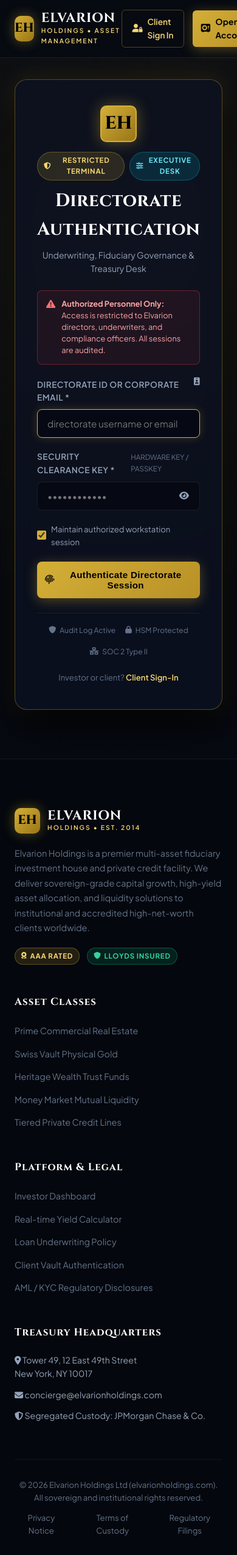
After one commit to mandylim713/elvarion-holdings, a Django app: page /management/login/ in a window 390 px wide. The commit adds this page. Shown: the whole page at 61% size. Run offline with Django 5.2, Linux system fonts and the light colour scheme; data comes from the database, SQL or seed files in the repository.

Commit message:
fix: separate client and admin logins with dedicated directorate portal
- Restrict client login (/login/) strictly to investors with zero admin mentions
- Build dedicated executive directorate portal at /management/login/
- Protect /management/ routes: redirect unauthenticated access to /management/login/
- Deny non-staff accounts on directorate login with clear security alerts
- Add directorate sign out endpoint (/management/logout/)
- Ensure public navbars (desktop & mobile) never show admin links to users
- Show 'Admin Desk' only when user is authenticated with is_staff clearance

```diff
--- a/core/urls.py
+++ b/core/urls.py
@@ -20,6 +20,10 @@ urlpatterns = [
     path('api/realtime-roi/', views.api_realtime_roi, name='api_realtime_roi'),
     path('api/loan-calculator/', views.api_loan_calculator, name='api_loan_calculator'),
 
+    # Dedicated Executive Directorate Authentication
+    path('management/login/', views.admin_login_view, name='admin_login'),
+    path('management/logout/', views.admin_logout_view, name='admin_logout'),
+
     # Admin Management Portal
     path('management/', views.admin_management, name='admin_management'),
     path('management/loan/<int:loan_id>/<str:action>/', views.admin_loan_action, name='admin_loan_action'),
--- a/core/views.py
+++ b/core/views.py
@@ -549,7 +549,7 @@ def submit_kyc(request):
 
 # ---------------- ADMIN MANAGEMENT PORTAL ----------------
 
-@user_passes_test(lambda u: u.is_staff)
+@user_passes_test(lambda u: u.is_staff, login_url='admin_login')
 def admin_management(request):
     """Executive Admin Management View for quick control over areas, plans, loans, KYC, and deposits"""
     pending_loans = LoanApplication.objects.filter(status='pending')
@@ -582,7 +582,7 @@ def admin_management(request):
     return render(request, 'management/index.html', context)
 
 
-@user_passes_test(lambda u: u.is_staff)
+@user_passes_test(lambda u: u.is_staff, login_url='admin_login')
 def admin_kyc_action(request, submission_id, action):
     """Compliance Director approves or declines a KYC submission"""
     submission = get_object_or_404(KYCSubmission, id=submission_id)
@@ -614,7 +614,7 @@ def admin_kyc_action(request, submission_id, action):
     return redirect('admin_management')
 
 
-@user_passes_test(lambda u: u.is_staff)
+@user_passes_test(lambda u: u.is_staff, login_url='admin_login')
 def admin_loan_action(request, loan_id, action):
     """Admin approves or rejects a loan request"""
     loan = get_object_or_404(LoanApplication, id=loan_id)
@@ -652,7 +652,7 @@ def admin_loan_action(request, loan_id, action):
     return redirect('admin_management')
 
 
-@user_passes_test(lambda u: u.is_staff)
+@user_passes_test(lambda u: u.is_staff, login_url='admin_login')
 def admin_deposit_action(request, deposit_id, action):
     """Admin approves or rejects a deposit"""
     deposit = get_object_or_404(DepositRequest, id=deposit_id)
@@ -685,7 +685,7 @@ def admin_deposit_action(request, deposit_id, action):
     return redirect('admin_management')
 
 
-@user_passes_test(lambda u: u.is_staff)
+@user_passes_test(lambda u: u.is_staff, login_url='admin_login')
 def admin_save_plan(request):
     """Quick edit or create investment plan directly from admin dashboard"""
     if request.method == 'POST':
@@ -726,7 +726,7 @@ def admin_save_plan(request):
     return redirect('admin_management')
 
 
-@user_passes_test(lambda u: u.is_staff)
+@user_passes_test(lambda u: u.is_staff, login_url='admin_login')
 def admin_save_tier(request):
     """Quick edit or add loan tier criteria"""
     if request.method == 'POST':
@@ -769,3 +769,55 @@ def terms_of_custody(request):
 
 def regulatory_filings(request):
     return render(request, 'legal/regulatory.html')
+
+
+def admin_login_view(request):
+    """Dedicated Executive Directorate & Staff Login Portal"""
+    if request.user.is_authenticated:
+        if request.user.is_staff:
+            return redirect('admin_management')
+        else:
+            messages.warning(request, 'Your account does not possess Directorate administrative clearance.')
+            return redirect('dashboard')
+
+    if request.method == 'POST':
+        identifier = request.POST.get('identifier', '').strip()
+        password = request.POST.get('password', '')
+        remember_me = request.POST.get('remember_me') == '1'
+
+        user = authenticate(request, username=identifier, password=password)
+        if not user and '@' in identifier:
+            try:
+                user_obj = User.objects.get(email__iexact=identifier)
+                user = authenticate(request, username=user_obj.username, password=password)
+            except User.DoesNotExist:
+                user = None
+
+        if user is not None:
+            if not user.is_staff:
+                messages.error(request, 'Access Denied: Account lacks executive underwriting clearance.')
+                return render(request, 'management/login.html')
+
+            login(request, user)
+            if remember_me:
+                request.session.set_expiry(1209600)  # 2 weeks
+            else:
+                request.session.set_expiry(0)
+
+            UserProfile.objects.get_or_create(user=user)
+            messages.success(request, f'Directorate terminal authorized. Welcome, {user.first_name or user.username}.')
+            next_url = request.GET.get('next')
+            if next_url and next_url.startswith('/management/'):
+                return redirect(next_url)
+            return redirect('admin_management')
+        else:
+            messages.error(request, 'Authentication Failed: Invalid Directorate credentials. This attempt has been logged.')
+
+    return render(request, 'management/login.html')
+
+
+def admin_logout_view(request):
+    """Sign out of executive directorate terminal"""
+    logout(request)
+    messages.info(request, 'Directorate session terminated securely.')
+    return redirect('admin_login')
--- a/templates/base.html
+++ b/templates/base.html
@@ -43,6 +43,11 @@
             </nav>
             <div class="mobile-nav-actions">
                 {% if user.is_authenticated %}
+                    {% if user.is_staff %}
+                        <a href="{% url 'admin_management' %}" class="btn btn-outline-gold" style="width: 100%; margin-bottom: 12px;">
+                            <i class="fas fa-sliders"></i> Admin Desk
+                        </a>
+                    {% endif %}
                     <a href="{% url 'dashboard' %}" class="btn btn-gold" style="width: 100%; margin-bottom: 12px;">
                         <i class="fas fa-wallet"></i> Investor Portal
                     </a>
--- a/templates/management/index.html
+++ b/templates/management/index.html
@@ -20,12 +20,15 @@
             </p>
         </div>
 
-        <div style="display: flex; gap: 12px;">
+        <div style="display: flex; gap: 12px; align-items: center; flex-wrap: wrap;">
             <a href="/admin/" target="_blank" class="btn btn-outline-gold btn-sm">
                 <i class="fas fa-database"></i> Full Django Admin
             </a>
             <a href="{% url 'dashboard' %}" class="btn btn-gold btn-sm">
                 <i class="fas fa-eye"></i> View Client Dashboard
+            </a>
+            <a href="{% url 'admin_logout' %}" class="btn btn-outline-subtle btn-sm" title="Sign Out of Directorate Desk">
+                <i class="fas fa-right-from-bracket"></i> Directorate Sign Out
             </a>
         </div>
     </div>
--- /dev/null
+++ b/templates/management/login.html
@@ -0,0 +1,104 @@
+{% extends 'base.html' %}
+
+{% block title %}Executive Directorate Portal | Elvarion Holdings{% endblock %}
+
+{% block content %}
+<div class="auth-wrapper" style="background: radial-gradient(circle at 50% 30%, rgba(212, 175, 55, 0.08) 0%, rgba(7, 10, 18, 0.95) 70%);">
+    <div class="auth-card-standard" style="border: 1px solid var(--border-gold); box-shadow: 0 25px 60px rgba(0,0,0,0.9), 0 0 35px rgba(212, 175, 55, 0.15); max-width: 500px;">
+        <!-- Executive Directorate Crest & Header -->
+        <div style="text-align: center; margin-bottom: 24px;">
+            <div class="brand-crest" style="margin: 0 auto 16px; width: 60px; height: 60px; font-size: 1.85rem; border: 2px solid var(--gold-primary); box-shadow: 0 0 25px rgba(212, 175, 55, 0.4);">
+                EH
+            </div>
+            <div style="display: flex; justify-content: center; gap: 8px; margin-bottom: 10px;">
+                <span class="badge badge-gold"><i class="fas fa-shield-halved"></i> RESTRICTED TERMINAL</span>
+                <span class="badge badge-cyan"><i class="fas fa-sliders"></i> EXECUTIVE DESK</span>
+            </div>
+            <h2 style="font-size: 1.85rem; margin-bottom: 6px; letter-spacing: 0.5px;">Directorate Authentication</h2>
+            <p style="color: var(--text-muted); font-size: 0.88rem;">
+                Underwriting, Fiduciary Governance & Treasury Desk
+            </p>
+        </div>
+
+        <!-- Statutory Restriction Notice -->
+        <div style="background: rgba(239, 68, 68, 0.08); border: 1px solid rgba(239, 68, 68, 0.35); border-radius: var(--radius-sm); padding: 12px 14px; margin-bottom: 22px; font-size: 0.8rem; color: #fca5a5; display: flex; align-items: flex-start; gap: 10px; line-height: 1.5;">
+            <i class="fas fa-triangle-exclamation" style="font-size: 0.95rem; color: #f87171; margin-top: 2px;"></i>
+            <span><strong>Authorized Personnel Only:</strong> Access is restricted to Elvarion directors, underwriters, and compliance officers. All sessions are audited.</span>
+        </div>
+
+        <!-- Admin Login Form -->
+        <form method="POST" action="{% url 'admin_login' %}">
+            {% csrf_token %}
+
+            <div class="form-group">
+                <label class="form-label" style="display: flex; justify-content: space-between;">
+                    <span>Directorate ID or Corporate Email <span class="text-danger">*</span></span>
+                    <i class="fas fa-id-badge text-gold" style="font-size: 0.8rem;"></i>
+                </label>
+                <input type="text" id="admin-identifier" name="identifier" class="form-control" placeholder="directorate username or email" required autofocus style="background: #060913;">
+            </div>
+
+            <div class="form-group">
+                <div style="display: flex; justify-content: space-between; align-items: center; margin-bottom: 8px;">
+                    <label class="form-label" style="margin-bottom: 0;">Security Clearance Key <span class="text-danger">*</span></label>
+                    <span style="font-size: 0.72rem; color: var(--text-dim); text-transform: uppercase;">Hardware Key / Passkey</span>
+                </div>
+                <div class="password-input-group">
+                    <input type="password" id="admin-password" name="password" class="form-control" placeholder="••••••••••••" required style="background: #060913;">
+                    <button type="button" class="password-toggle-btn" onclick="toggleAdminPassword(this)" aria-label="Toggle password visibility">
+                        <i class="fas fa-eye"></i>
+                    </button>
+                </div>
+            </div>
+
+            <div style="display: flex; justify-content: space-between; align-items: center; margin-bottom: 22px; font-size: 0.82rem;">
+                <label style="display: flex; align-items: center; gap: 8px; cursor: pointer; color: var(--text-muted);">
+                    <input type="checkbox" name="remember_me" value="1" checked style="width: 15px; height: 15px; accent-color: var(--gold-primary);">
+                    <span>Maintain authorized workstation session</span>
+                </label>
+            </div>
+
+            <button type="submit" class="btn btn-gold" style="width: 100%; padding: 13px; font-size: 0.95rem; font-weight: 700;">
+                <i class="fas fa-fingerprint"></i> Authenticate Directorate Session
+            </button>
+        </form>
+
+        <!-- Compliance Badges -->
+        <div class="trust-badges-bar" style="margin-top: 24px;">
+            <div class="trust-badge-item">
+                <i class="fas fa-shield text-emerald"></i>
+                <span>Audit Log Active</span>
+            </div>
+            <div class="trust-badge-item">
+                <i class="fas fa-lock text-gold"></i>
+                <span>HSM Protected</span>
+            </div>
+            <div class="trust-badge-item">
+                <i class="fas fa-network-wired text-cyan"></i>
+                <span>SOC 2 Type II</span>
+            </div>
+        </div>
+
+        <div style="text-align: center; margin-top: 22px; font-size: 0.82rem; color: var(--text-dim);">
+            Investor or client?
+            <a href="{% url 'login' %}" style="color: var(--gold-light); text-decoration: none; font-weight: 600;">Client Sign-In</a>
+        </div>
+    </div>
+</div>
+
+<script>
+function toggleAdminPassword(btn) {
+    const input = document.getElementById('admin-password');
+    const icon = btn.querySelector('i');
+    if (input.type === 'password') {
+        input.type = 'text';
+        icon.classList.remove('fa-eye');
+        icon.classList.add('fa-eye-slash');
+    } else {
+        input.type = 'password';
+        icon.classList.remove('fa-eye-slash');
+        icon.classList.add('fa-eye');
+    }
+}
+</script>
+{% endblock %}
```
Also changed, not shown: templates/auth/login.html (+23 -10 lines), templates/legal/privacy.html (line endings or trailing spaces), templates/legal/regulatory.html (line endings or trailing spaces), templates/legal/terms.html (line endings or trailing spaces).
